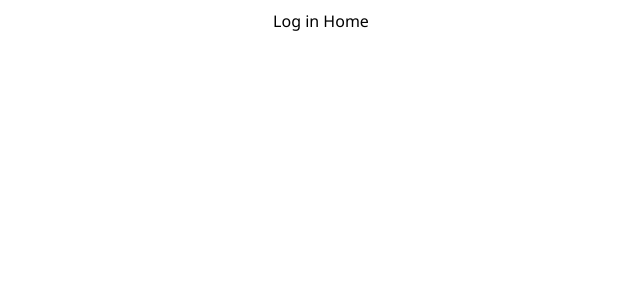
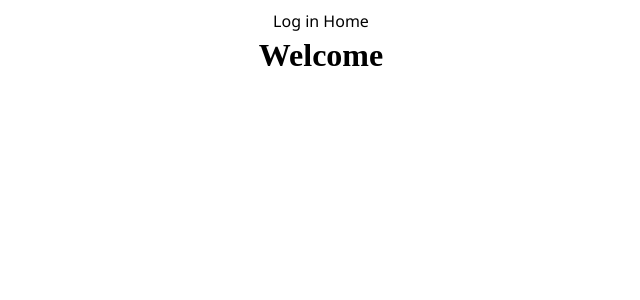
Before and after one commit to IP-II/udemy-react, a React (Create React App) app in the folder udemy-react/: page /loginhome in a window 1280 px wide. Shown: the top 300 px of the page, without its empty margins (319-959 px from the left). Built offline with nearby package versions, Linux system fonts and the light colour scheme.

Commit message:
admin page

```diff
--- a/udemy-react/src/App.js
+++ b/udemy-react/src/App.js
@@ -5,6 +5,7 @@ import Signup from './Pages/Signup/Signup.js';
 import Login from './Pages/Login/Login.js';
 import { Route, Routes, BrowserRouter as Router } from 'react-router-dom';
 import Loginhome from './Pages/Loginhome.js';
+import ProtectedRole from './Componets/RoleChecker/ProtectedRole.js';
 function App() {
   return (
     <div className="App">
@@ -13,7 +14,10 @@ function App() {
           <Route path='/' element={<Home />} />
           <Route path='/signup' element={<Signup />} />
           <Route path='/login' element={<Login />} />
+          <Route element={<ProtectedRole/>}>
           <Route path='/loginhome' element={<Loginhome />} />
+          </Route>
+
         </Routes>
       </Router>
     </div>
--- /dev/null
+++ b/udemy-react/src/Componets/RoleChecker/ProtectedRole.js
@@ -0,0 +1,17 @@
+import React, { useContext } from 'react'
+import { DataContext } from '../context/DataProvider'
+import Admin from '../../Pages/Admin';
+import { Outlet } from 'react-router-dom';
+
+function ProtectedRole() {
+    const [userData, setUserData] = useContext(DataContext);
+console.log(userData)
+   return (
+    <>
+        {userData?.role === 'admin' ? <Admin/> : <Outlet/>}
+    </>
+   )
+
+}
+
+export default ProtectedRole
--- /dev/null
+++ b/udemy-react/src/Componets/context/DataProvider.js
@@ -0,0 +1,15 @@
+import React, { createContext, useState } from 'react'
+
+export const DataContext = createContext()
+function DataProvider({children}) {
+    const [userData, setUserData] = useState({});
+
+
+  return (
+    <DataContext.Provider value={[userData, setUserData]}>
+      {children}
+    </DataContext.Provider>
+  )
+}
+
+export default DataProvider;
--- /dev/null
+++ b/udemy-react/src/Pages/Admin.js
@@ -0,0 +1,11 @@
+import React from 'react'
+
+function Admin() {
+  return (
+    <div>
+      Hello Admin
+    </div>
+  )
+}
+
+export default Admin
--- a/udemy-react/src/Pages/Login/Login.js
+++ b/udemy-react/src/Pages/Login/Login.js
@@ -1,10 +1,11 @@
-import React, { useState } from "react";
+import React, { useContext, useState } from "react";
 import "./login.css"; // Import CSS file for login styles
 import Header from "../../Componets/Header/Header";
 import Footer from "../../Componets/Footer/Footer";
 import Validation from "./LoginValidation"; // Corrected import statement
 import { Link, useNavigate } from 'react-router-dom';
 import axios from "axios";
+import { DataContext } from "../../Componets/context/DataProvider";
 // import err from "../Signup/Signup";
 
 function Login() {
@@ -13,7 +14,10 @@ function Login() {
     password: "",
   });
 
+  const [userData, setUserData] = useContext(DataContext)
+
   const navigate = useNavigate();
+  // const {navigate} = this.props.navigation;
   const [errors, setErrors] = useState([]);
 
 
@@ -31,16 +35,19 @@ function Login() {
       axios.post("http://localhost:8081/login", values)
         .then(res => {
         //   console.log(res);
-          if (res.data === "Success") {
-            navigate('/loginhome');
+          if (res.data.message === "Success") {
+            console.log(res.data.user)
+            setUserData(res.data.user)
+
           } else {
-            alert("Invalid email or password");
+            return alert("Invalid email or password");
           }
+          navigate('/loginhome')
         })
         .catch((error) => console.error(error));
     }
   };
-
+console.log(userData)
   return (
     <div>
       <Header />
--- a/udemy-react/src/Pages/Loginhome.js
+++ b/udemy-react/src/Pages/Loginhome.js
@@ -1,9 +1,14 @@
-import React from 'react'
+import React, { useContext } from 'react'
+import { DataContext } from '../Componets/context/DataProvider';
 
 const Loginhome = () => {
+  const [userData, setUserData] = useContext(DataContext
+
+  )
   return (
     <div>
       Log in Home
+      <h1>Welcome {userData.name}</h1>
     </div>
   )
 }
--- a/udemy-react/src/Pages/Signup/Signup.js
+++ b/udemy-react/src/Pages/Signup/Signup.js
@@ -14,7 +14,8 @@ function Signup(){
         password: ''
     });
 
-    const {navigate} = this.props.navigation;
+    const navigate = useNavigate();
+    // const {navigate} = this.props.navigation;
     const [errors, setErrors] = useState([]);
 
     const handleInput = (event) => {
--- a/udemy-react/src/index.js
+++ b/udemy-react/src/index.js
@@ -3,11 +3,14 @@ import ReactDOM from 'react-dom/client';
 import './index.css';
 import App from './App';
 import reportWebVitals from './reportWebVitals';
+import DataProvider from './Componets/context/DataProvider';
 
 const root = ReactDOM.createRoot(document.getElementById('root'));
 root.render(
   <React.StrictMode>
+  <DataProvider>
     <App />
+    </DataProvider>
   </React.StrictMode>
 );
 
```
Also changed, not shown: 1 other file (tests, documents, lock files or other folders).
